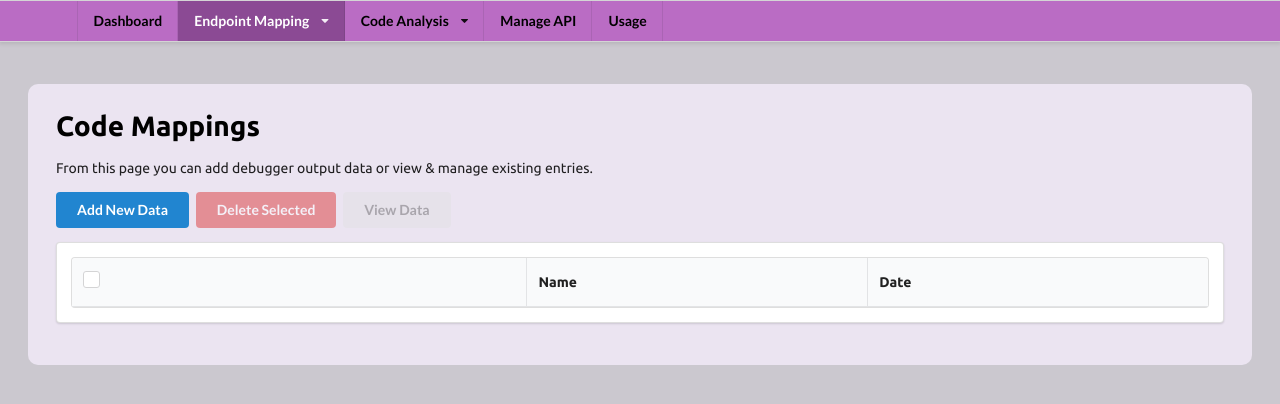
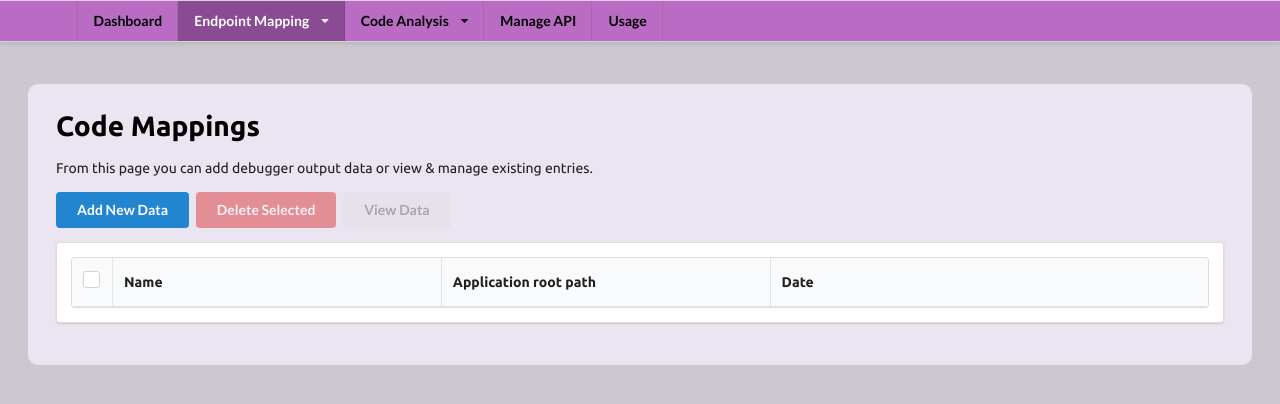
Before and after one commit to 0xHamy/zerodayf, a FastAPI app: page /code-map in a window 1280 px wide. Shown: the top 404 px of the page. Run offline with FastAPI, Linux system fonts and the light colour scheme; data that the repository does not hold is empty; parts of the project's set-up code (start-up, migrations or seed data) failed here and were passed over; some libraries are stand-ins or nearby versions.

Commit message:
added field to get source path of the web app

```diff
--- a/app/models/database.py
+++ b/app/models/database.py
@@ -45,6 +45,7 @@ class EndpointMappings(Base):
     __tablename__ = "endpoint_mappings"
     id = Column(Integer, primary_key=True)
     name = Column(String(512), nullable=False, unique=True)
+    app_path = Column(String(4096))
     data = Column(Text, nullable=False)
     date = Column(DateTime(timezone=True), default=get_time)
 
--- a/app/routes/endpoint_map/endpoint_map.py
+++ b/app/routes/endpoint_map/endpoint_map.py
@@ -33,6 +33,7 @@ async def get_mappings(db: AsyncSession = Depends(get_db)):
                     {
                         "id": m.id,
                         "name": m.name,
+                        "app_path": m.app_path,
                         "data": m.data,
                         "date": m.date.isoformat()
                     }
@@ -49,6 +50,7 @@ async def get_mappings(db: AsyncSession = Depends(get_db)):
 
 class MappingCreate(BaseModel):
     name: str
+    app_path: str
     data: Json
 
 
@@ -70,6 +72,7 @@ async def create_mapping(mapping: MappingCreate, db: AsyncSession = Depends(get_
     try:
         new_mapping = EndpointMappings(
             name=mapping.name,
+            app_path=mapping.app_path,
             data=json.dumps(mapping.data)
         )
         db.add(new_mapping)
@@ -118,6 +121,7 @@ async def get_mapping_by_id(mapping_id: int, db: AsyncSession = Depends(get_db))
             "data": {
                 "id": mapping.id,
                 "name": mapping.name,
+                "app_path": mapping.app_path,
                 "data": mapping.data,
                 "date": mapping.date.isoformat()
             }
--- a/app/templates/code_map.html
+++ b/app/templates/code_map.html
@@ -69,6 +69,7 @@
                     </div>
                 </th>
                 <th>Name</th>
+                <th>Application root path</th>
                 <th>Date</th>
             </tr>
         </thead>
@@ -85,6 +86,10 @@
             <div class="field">
                 <label>Name</label>
                 <input type="text" id="new-name" placeholder="Enter mapping name">
+            </div>
+            <div class="field">
+                <label>Application root path</label>
+                <input type="text" id="app-path" placeholder="/path/to/app">
             </div>
             <div class="field">
                 <label>Data (JSON)</label>
@@ -107,6 +112,10 @@
             <div class="field">
                 <label>Name</label>
                 <input type="text" id="view-name" readonly>
+            </div>
+            <div class="field">
+                <label>Application root path</label>
+                <input type="text" id="view-app-path" readonly>
             </div>
             <div class="field">
                 <label>Date</label>
@@ -152,6 +161,7 @@
         // Save new mapping
         $('#save-mapping').click(function() {
             const name = $('#new-name').val();
+            const app_path = $('#app-path').val();
             const data = $('#new-data').val();
 
             $.ajax({
@@ -160,6 +170,7 @@
                 contentType: 'application/json',
                 data: JSON.stringify({
                     name,
+                    app_path,
                     data
                 }),
                 success: function() {
@@ -216,6 +227,7 @@
                 $.get(`/endpoint-map/mappings/${id}`, function(response) {
                     if (response.status === 'success') {
                         $('#view-name').val(response.data.name);
+                        $('#view-app-path').val(response.data.app_path);
                         $('#view-date').val(new Date(response.data.date).toLocaleString());
                         try {
                             const jsonData = JSON.parse(response.data.data);
@@ -250,6 +262,7 @@
                                 </div>
                             </td>
                             <td>${mapping.name}</td>
+                            <td>${mapping.app_path}</td>
                             <td>${new Date(mapping.date).toLocaleString()}</td>
                         </tr>
                     `);
```
